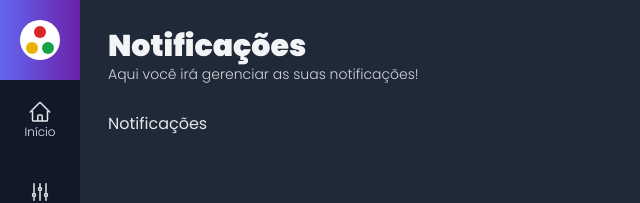
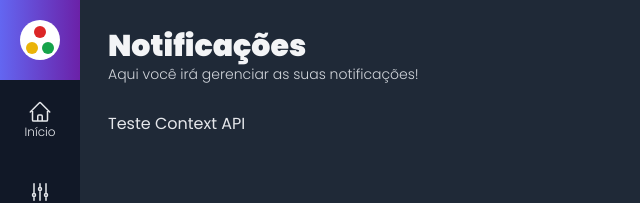
Before and after one commit to Wellington-Henrique/admin-template-nextjs-typescript, a Next.js app: page /notificacoes in a window 1280 px wide. Shown: the top 203 px of the page, without its empty margins (0-640 px from the left). Built offline with nearby package versions, Linux system fonts and the light colour scheme.

Commit message:
175. Context API #1

```diff
--- /dev/null
+++ b/src/data/context/AppContext.tsx
@@ -0,0 +1,18 @@
+import { createContext } from 'react'
+
+const AppContext = createContext({
+    nome: null
+});
+
+export function AppProvider(props) {
+    return (
+        <AppContext.Provider value={{
+            nome: 'Teste Context API'
+        }}>
+            {props.children}
+        </AppContext.Provider>
+    )
+}
+
+export default AppContext;
+export const AppConsumer = AppContext.Consumer;
--- /dev/null
+++ b/src/data/hook/useAppData.ts
@@ -0,0 +1,6 @@
+import { useContext } from "react";
+import AppContext from "../context/AppContext";
+
+const useAppData = () => useContext(AppContext);
+
+export default useAppData;
--- a/src/pages/_app.tsx
+++ b/src/pages/_app.tsx
@@ -1,6 +1,12 @@
-import '@/styles/globals.css'
+import { AppProvider } from '@/data/context/AppContext'
 import type { AppProps } from 'next/app'
 
+import '@/styles/globals.css'
+
 export default function App({ Component, pageProps }: AppProps) {
-  return <Component {...pageProps} />
+  return (
+    <AppProvider>
+      <Component {...pageProps} />
+    </AppProvider>
+  )
 }
--- a/src/pages/notificacoes.tsx
+++ b/src/pages/notificacoes.tsx
@@ -1,12 +1,15 @@
 import Layout from "@/components/template/Layout";
+import useAppData from "@/data/hook/useAppData";
 
 export default function Notificacoes() {
+  const ctx = useAppData();
+
   return (
     <Layout
       titulo="Notificações"
       subtitulo="Aqui você irá gerenciar as suas notificações!"
     >
-        <h3>Notificações</h3>
+      <h3>{ctx.nome}</h3>
     </Layout>
   )
 }
```
Lines whose indentation alone changed are shown as unchanged.
